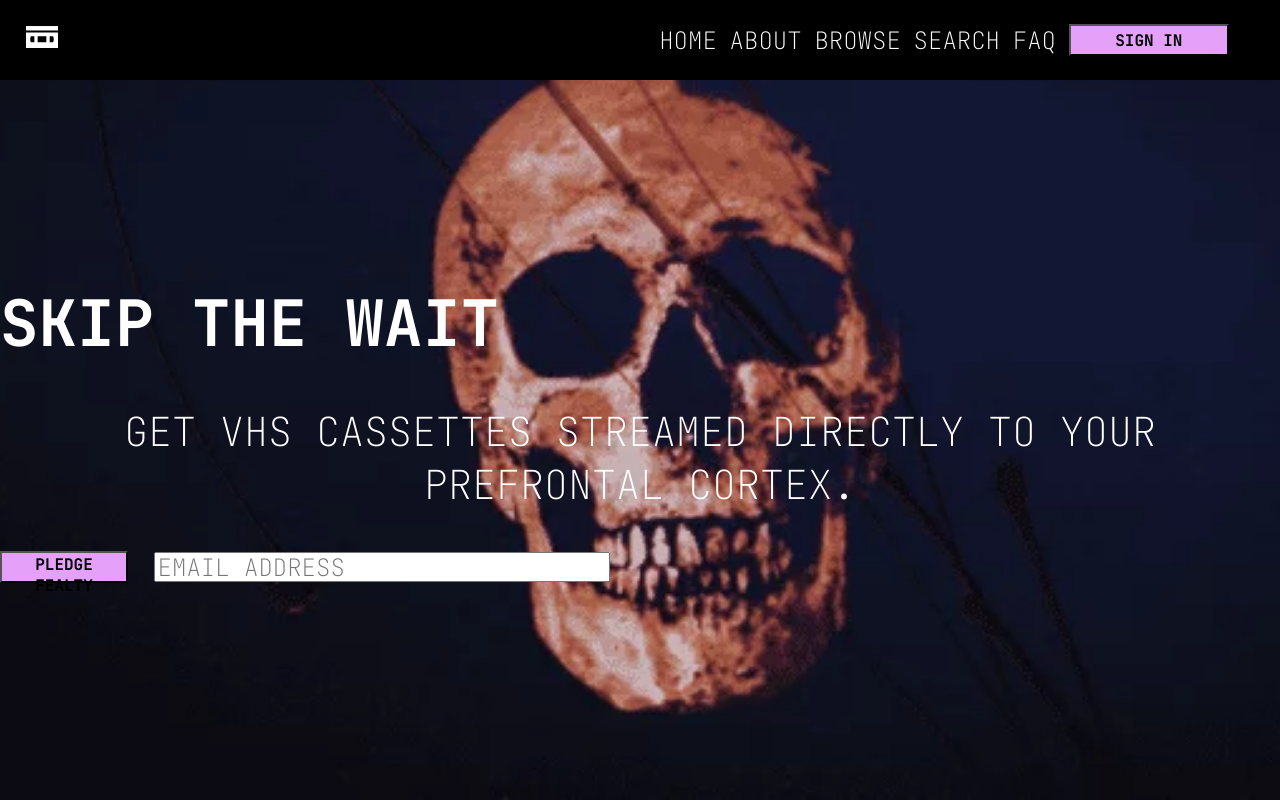
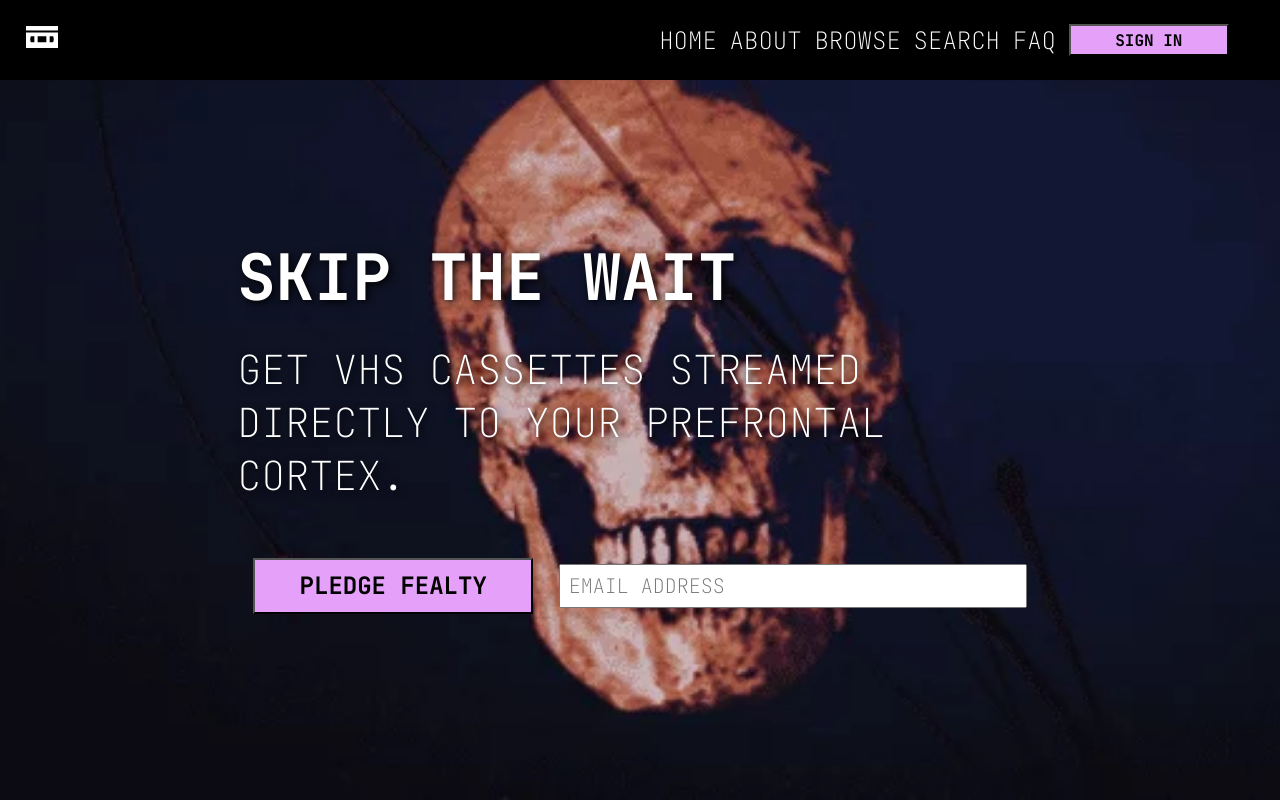
Before and after one commit to MattWalterTX/vhs-direct, a React (Create React App) app: page / in a window 1280 px wide. Shown: the top 800 px of the page. Built offline with nearby package versions, Linux system fonts and the light colour scheme.

Commit message:
Adjust flex on blocks 1 and 4

```diff
--- a/src/components/button/Button.styled.js
+++ b/src/components/button/Button.styled.js
@@ -15,11 +15,13 @@ export const SigninButton = styled(Button)`
 `;
 
 export const HeroButton = styled(Button)`
-    width: 10vw;
-    height: 4vh;
+    width: 17.5rem;
+    height: 3.5rem;
+    font-size: 1.5rem;
 `;
 
 export const BrowseButton = styled(HeroButton)`
     align-self: center;
     text-align: center;
+    margin-top: 5vh;
 `;
--- a/src/components/hero/Hero.js
+++ b/src/components/hero/Hero.js
@@ -4,6 +4,8 @@ import { MainBlock,
         Block2,
         Block3,
         Block4,
+        HeroTextTop,
+        HeroTextBottom,
         Title,
         ImgBox,
         VHSImg,
@@ -22,10 +24,10 @@ const Hero = () => {
             <BG1>
                 <Block1>
                     <Title>SKIP THE WAIT</Title>
-                    <p>
+                    <HeroTextTop>
                         GET VHS CASSETTES STREAMED DIRECTLY TO YOUR PREFRONTAL
                         CORTEX.
-                    </p>
+                    </HeroTextTop>
                     <EmailContainer>
                         <HeroButton>PLEDGE FEALTY</HeroButton>
                         <EmailInput
@@ -73,9 +75,9 @@ const Hero = () => {
             <BG2>
                 <Block4>
                     <Title>NOT READY TO SEAL YOUR FATE?</Title>
-                    <p>
+                    <HeroTextBottom>
                         BROWSE OUT LIBRARY FOR FREE.
-                    </p>
+                    </HeroTextBottom>
                     <BrowseButton>FEAST YOUR EYES</BrowseButton>
                 </Block4>
             </BG2>
--- a/src/components/hero/Hero.styled.js
+++ b/src/components/hero/Hero.styled.js
@@ -9,6 +9,8 @@ export const MainBlock = styled.div`
     display: flex;
     flex-direction: column;
     flex-wrap: wrap;
+    width: 80vw;
+
 `;
 
 export const BG1 = styled.div`
@@ -18,6 +20,7 @@ export const BG1 = styled.div`
     background-position: center;
     height: 100vh;
     width: 100vw;
+    /* opacity: 90%; */
 
     display: flex;
     justify-content: center;
@@ -29,39 +32,63 @@ export const BG2 = styled(BG1)`
 
 export const ContentBox = styled(MainBlock)`
     align-content: center;
-
-    display: flex;
+    width: 60vw;
+    text-shadow: 2px 2px 8px black;
+    /* display: flex; */
     justify-content: center;
 `;
 
 export const Block1 = styled(ContentBox)`
-    align-items: flex-start;
+    /* align-items: flex-start; */
     margin-bottom: 0rem;
     font-size: 2.5rem;
+    display: flex;
+    align-items: flex-start;
     `;
 
+export const HeroTextTop = styled.p`
+    /* display: flex; */
+    /* justify-content: flex-start; */
+    margin: 3vh 0vw 5vh 0vw;
+    text-align: start;
+`;
+
+export const HeroTextBottom = styled.p`
+    /* display: flex; */
+    /* text-align: center; */
+    /* justify-content: center; */
+    /* align-items: center; */
+    margin: 2rem
+`;
+
 export const Title = styled.p`
-        font-weight: 600;
-        margin-bottom: 0rem;
-        font-size: 4rem;
+    font-weight: 600;
+    margin-bottom: 0rem;
+    font-size: 4rem;
     `;
 
 export const EmailContainer = styled.div`
     display: flex;
     justify-content: center;
     align-items: center;
+    margin: 1rem;
 `;
 
 export const EmailInput = styled.input`
     font-family: 'JetBrains Mono', monospace;
-    font-size: 1.5rem;
+    font-size: 1.25rem;
+
     height: 3vh;
     margin-left: 2vw;
     width: 35vw;
+    padding: 0.5rem;
 `;
 
-export const Block4 = styled(ContentBox)`
+export const Block4 = styled(Block1)`
     text-align: center;
+    align-items: center;
+    width: 70rem;
+    padding-top: 15rem;
 `;
 
 export const Block2 = styled(MainBlock)`
@@ -88,6 +115,7 @@ export const ImgBox = styled.div`
 
 export const TextBox = styled.div`
     align-content: center;
+    text-shadow: 1px 1px 2px black;
 
     display: flex;
     flex-direction: column;
```
